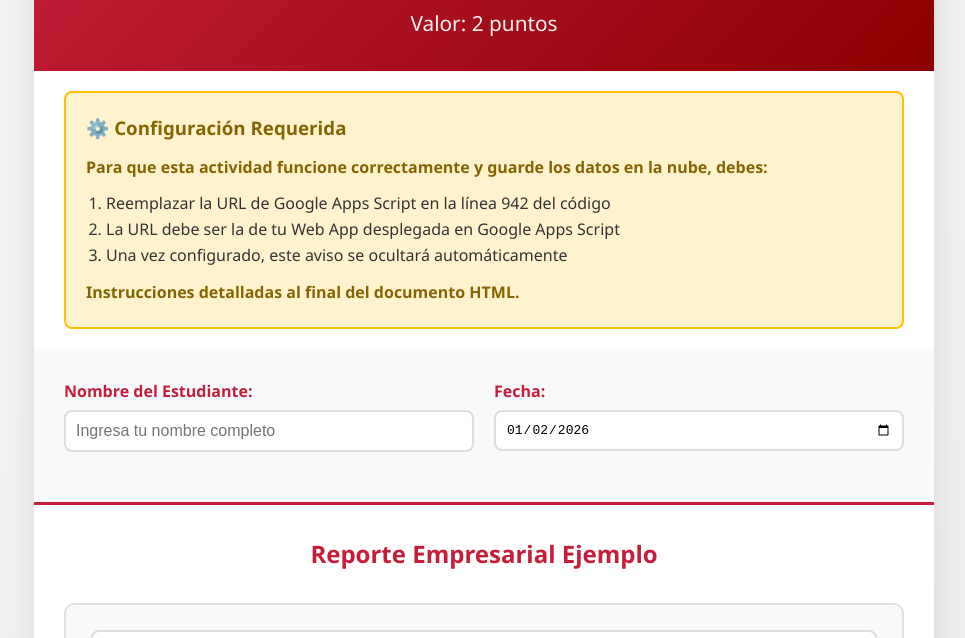
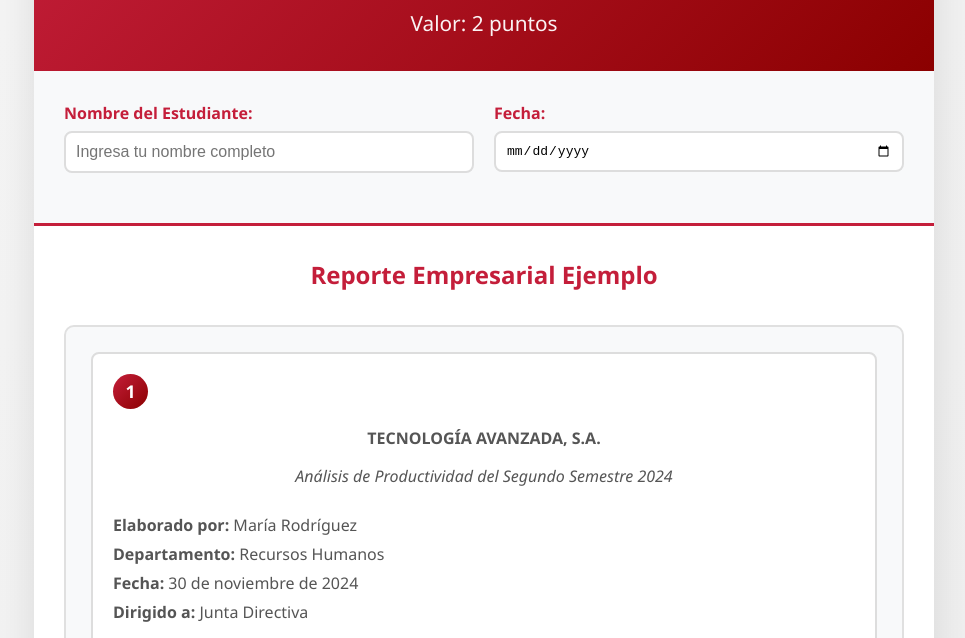
Before and after one commit to Juanapau/ADR_RA2_Act.6.2.1, a plain HTML site: page index.html in a window 1280 px wide. Shown: the part 142-780 px from the top of the page, without its empty margins (156-1121 px from the left). Drawn offline with nearby package versions, Linux system fonts and the light colour scheme.

Commit message:
Update index.html

```diff
--- a/index.html
+++ b/index.html
@@ -415,18 +415,6 @@
             <p style="font-size: 1.3em; margin-top: 10px;">Valor: 2 puntos</p>
         </header>
 
-        <!-- Aviso de configuración -->
-        <div class="config-notice" id="configNotice">
-            <h3>⚙️ Configuración Requerida</h3>
-            <p><strong>Para que esta actividad funcione correctamente y guarde los datos en la nube, debes:</strong></p>
-            <ol style="margin-left: 20px; margin-top: 10px;">
-                <li>Reemplazar la URL de Google Apps Script en la línea 942 del código</li>
-                <li>La URL debe ser la de tu Web App desplegada en Google Apps Script</li>
-                <li>Una vez configurado, este aviso se ocultará automáticamente</li>
-            </ol>
-            <p style="margin-top: 10px;"><strong>Instrucciones detalladas al final del documento HTML.</strong></p>
-        </div>
-
         <div class="info-section">
             <div class="student-info">
                 <div class="form-group">
@@ -734,10 +722,10 @@
 
     <script>
         // ⚠️ IMPORTANTE: Reemplaza esta URL con la URL de tu Google Apps Script Web App
-        const SCRIPT_URL = 'https://script.google.com/macros/s/AKfycbyzoCtgO2hphnNE87x3TMKfmL_wgJPvh8PPDRIBVgE5JlPsBquxPb-EMRF1Ztzm9lqv/exec';
+        const SCRIPT_URL = 'https://script.google.com/macros/s/AKfycbwqFyln8eTFEMANitSvR0LBpoot2lyQCBaEYfwrVJ5-FenIcvYxAAtZwT-aeZBgj2Sm/exec';
 
         // Verificar si la URL está configurada
-        if (SCRIPT_URL === 'https://script.google.com/macros/s/AKfycbyzoCtgO2hphnNE87x3TMKfmL_wgJPvh8PPDRIBVgE5JlPsBquxPb-EMRF1Ztzm9lqv/exec') {
+        if (SCRIPT_URL === 'https://script.google.com/macros/s/AKfycbwqFyln8eTFEMANitSvR0LBpoot2lyQCBaEYfwrVJ5-FenIcvYxAAtZwT-aeZBgj2Sm/exec') {
             // Mostrar aviso de configuración
             document.getElementById('configNotice').style.display = 'block';
         } else {
```
